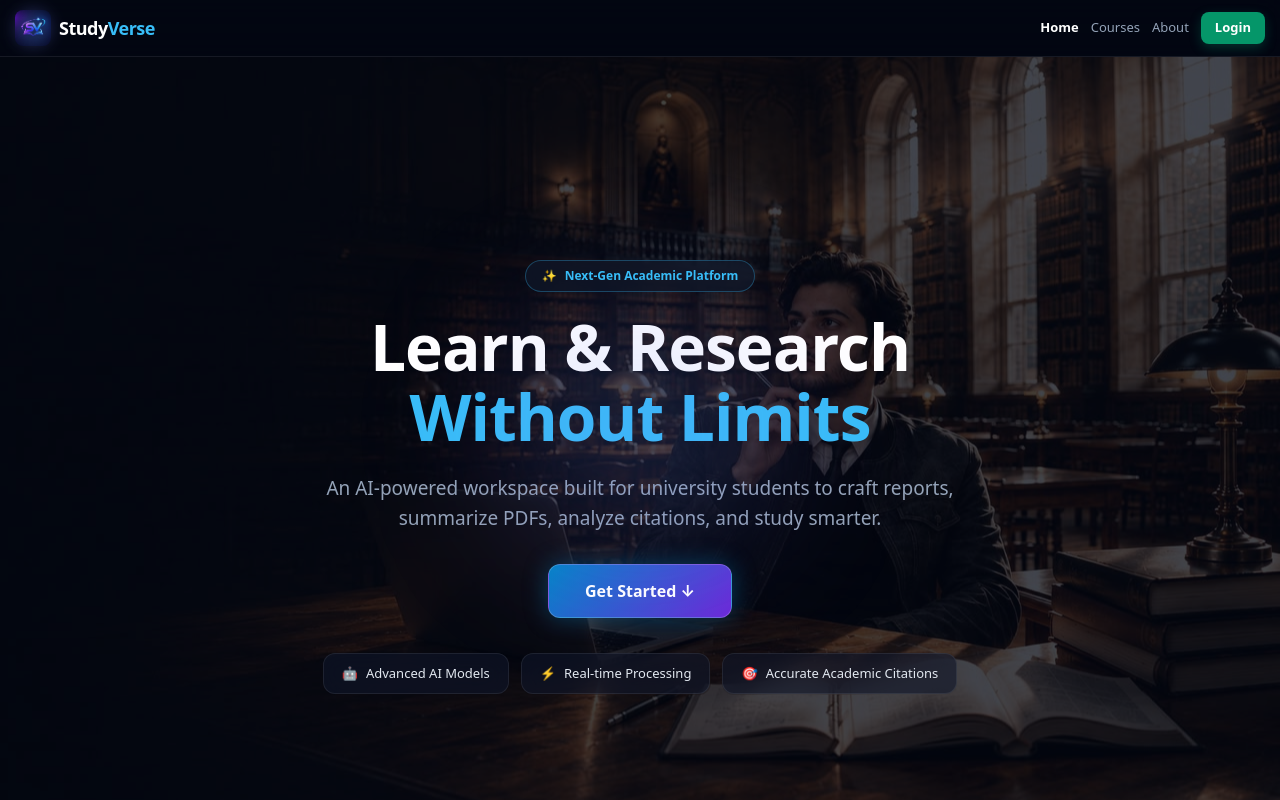
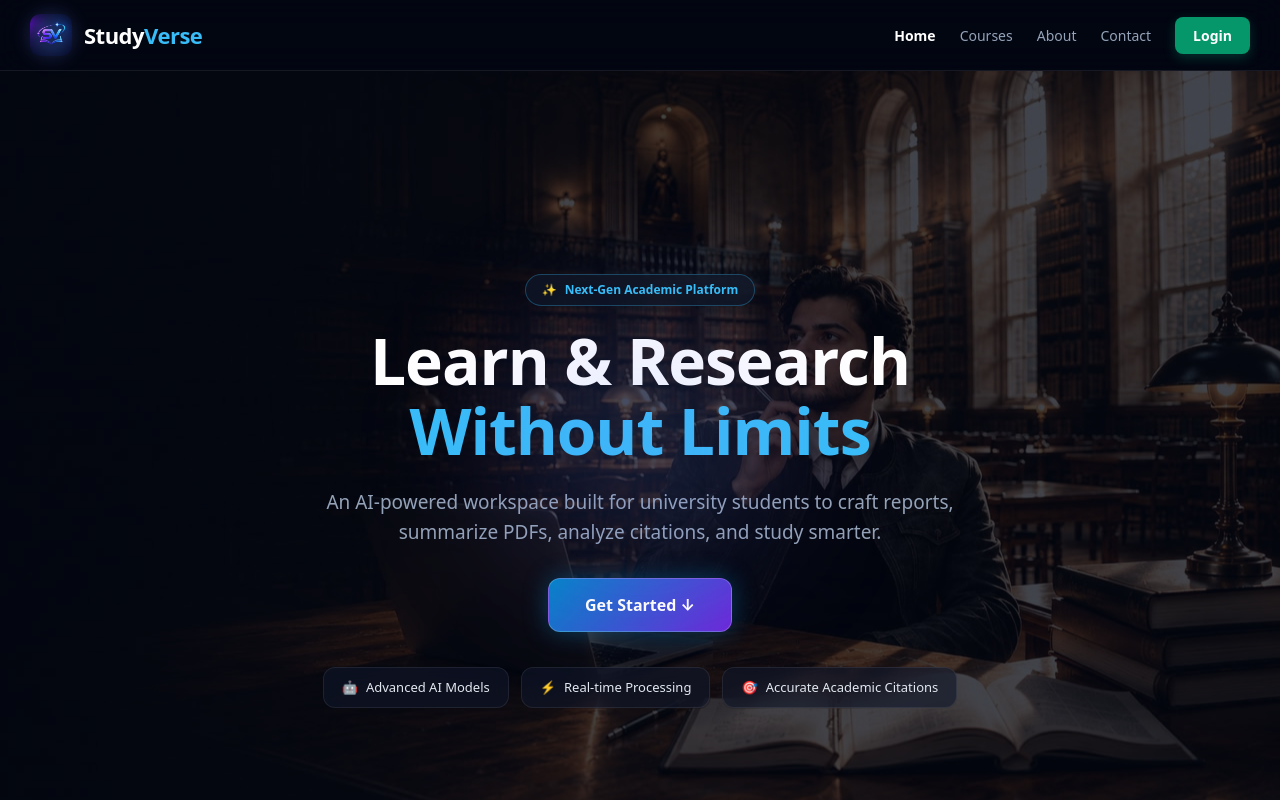
Before and after one commit to k55ww/STUDYVERSE, a Next.js app: page / in a window 1280 px wide. Shown: the top 800 px of the page. Built offline with nearby package versions, Linux system fonts and the light colour scheme.

Commit message:
Restore perfect navbar layout for PC

```diff
--- a/app/components/Navbar.tsx
+++ b/app/components/Navbar.tsx
@@ -14,13 +14,12 @@ export default function Navbar() {
         WebkitBackdropFilter: "blur(16px)",
         background: "rgba(3, 7, 18, 0.85)",
         borderBottom: "1px solid rgba(255, 255, 255, 0.08)",
-        padding: "10px 15px", // تقليل البادينغ ليتناسب مع الموبايل والشاشات الصغيرة
+        padding: "14px 30px", // مسافات مريحة ومرتبة ترجع الشكل الفخم للـ PC
         display: "flex",
         justifyContent: "space-between",
         alignItems: "center",
         width: "100%",
         boxSizing: "border-box",
-        overflowX: "hidden",
       }}
     >
       {/* 🚀 الشعار واسم الموقع */}
@@ -29,7 +28,7 @@ export default function Navbar() {
         style={{
           display: "flex",
           alignItems: "center",
-          gap: "8px",
+          gap: "12px",
           textDecoration: "none",
           cursor: "pointer",
         }}
@@ -37,8 +36,8 @@ export default function Navbar() {
         <div
           style={{
             position: "relative",
-            width: "36px",
-            height: "36px",
+            width: "42px",
+            height: "42px",
             display: "flex",
             alignItems: "center",
             justifyContent: "center",
@@ -50,7 +49,7 @@ export default function Navbar() {
               inset: 0,
               background:
                 "radial-gradient(circle, rgba(56, 189, 248, 0.4) 0%, rgba(168, 85, 247, 0.4) 100%)",
-              filter: "blur(8px)",
+              filter: "blur(10px)",
               borderRadius: "50%",
               opacity: 0.7,
             }}
@@ -58,12 +57,12 @@ export default function Navbar() {
           <Image
             src="/logo.png"
             alt="StudyVerse Logo"
-            width={36}
-            height={36}
+            width={42}
+            height={42}
             style={{
               position: "relative",
               zIndex: 1,
-              borderRadius: "8px",
+              borderRadius: "10px",
               objectFit: "contain",
               mixBlendMode: "screen",
             }}
@@ -72,7 +71,7 @@ export default function Navbar() {
 
         <span
           style={{
-            fontSize: "18px",
+            fontSize: "22px",
             fontWeight: "900",
             letterSpacing: "-0.5px",
             color: "#ffffff",
@@ -83,15 +82,14 @@ export default function Navbar() {
       </Link>
 
       {/* 🔗 روابط الملاحة + زر تسجيل الدخول */}
-      <nav style={{ display: "flex", gap: "12px", alignItems: "center" }}>
-        {/* الروابط تظهر بشكل مصغر ومناسب، أو تختفي بالشاشات الضيقة جداً */}
+      <nav style={{ display: "flex", gap: "24px", alignItems: "center" }}>
         <Link
           href="/"
           style={{
             color: "#ffffff",
             textDecoration: "none",
             fontWeight: "600",
-            fontSize: "13px",
+            fontSize: "14px",
           }}
         >
           Home
@@ -102,7 +100,7 @@ export default function Navbar() {
             color: "#94a3b8",
             textDecoration: "none",
             fontWeight: "500",
-            fontSize: "13px",
+            fontSize: "14px",
           }}
         >
           Courses
@@ -113,23 +111,34 @@ export default function Navbar() {
             color: "#94a3b8",
             textDecoration: "none",
             fontWeight: "500",
-            fontSize: "13px",
+            fontSize: "14px",
           }}
         >
           About
         </Link>
+        <Link
+          href="/contact"
+          style={{
+            color: "#94a3b8",
+            textDecoration: "none",
+            fontWeight: "500",
+            fontSize: "14px",
+          }}
+        >
+          Contact
+        </Link>
 
-        {/* زر تسجيل الدخول */}
+        {/* زر تسجيل الدخول الاحترافي */}
         <Link
           href="/login"
           style={{
             backgroundColor: "#059669",
             color: "#ffffff",
-            padding: "6px 14px",
+            padding: "8px 18px",
             borderRadius: "8px",
             textDecoration: "none",
             fontWeight: "600",
-            fontSize: "13px",
+            fontSize: "14px",
             boxShadow: "0 4px 12px rgba(5, 150, 105, 0.3)",
             transition: "background 0.2s",
             whiteSpace: "nowrap",
```
